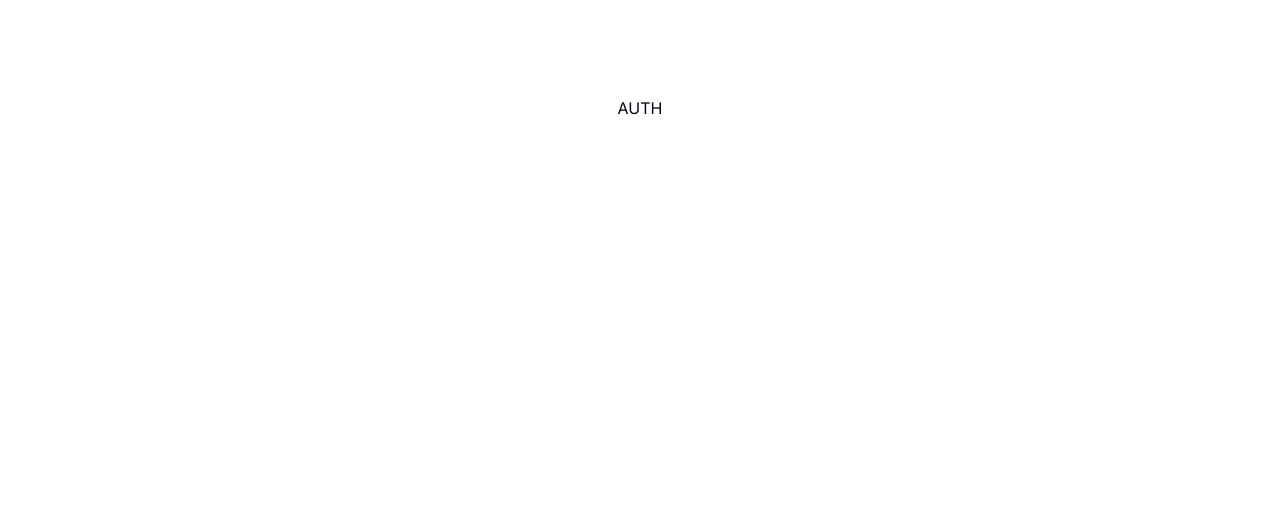
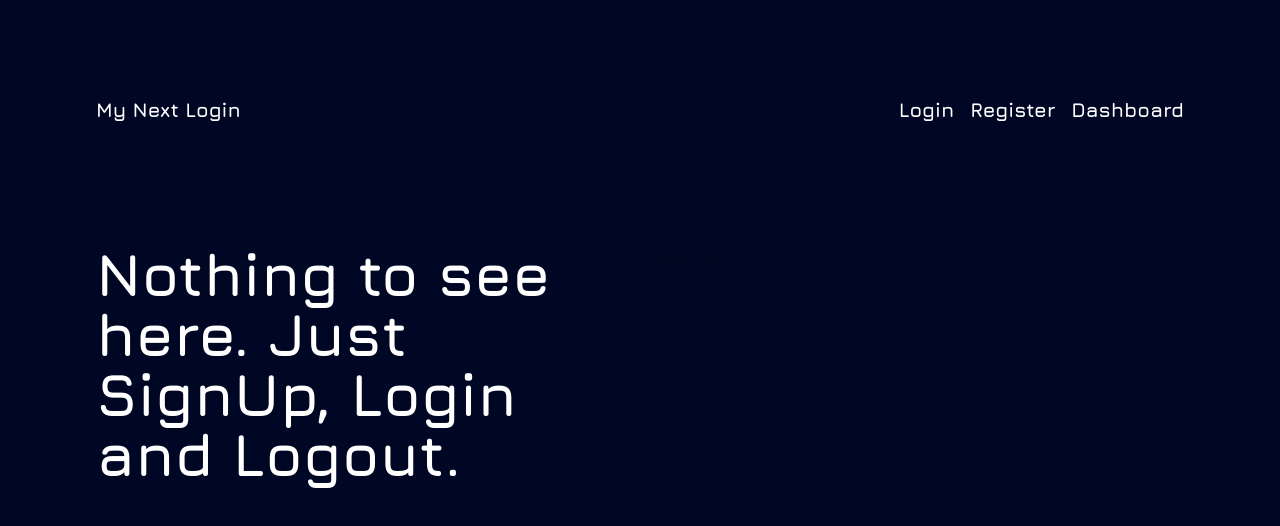
Before and after one commit to timgarciaa/My-Next-Login, a Next.js app: page / in a window 1280 px wide. Shown: the top 526 px of the page. Built offline with nearby package versions, Linux system fonts and the light colour scheme.

Commit message:
Update components.json, globals.css, layout.tsx, page.tsx, and tailwind.config.ts

```diff
--- a/src/app/globals.css
+++ b/src/app/globals.css
@@ -19,7 +19,7 @@ body,
     --popover: 0 0% 100%;
     --popover-foreground: 222.2 84% 4.9%;
 
-    --primary: 222.2 47.4% 11.2%;
+    --primary: 229 100% 7%;
     --primary-foreground: 210 40% 98%;
 
     --secondary: 210 40% 96.1%;
--- a/src/app/layout.tsx
+++ b/src/app/layout.tsx
@@ -1,8 +1,9 @@
 import type { Metadata } from 'next';
-import { Inter } from 'next/font/google';
+import { Inter, Jura } from 'next/font/google';
 import './globals.css';
 
 const inter = Inter({ subsets: ['latin'] });
+const jura = Jura({ subsets: ['latin'], weight: ['400', '700'] });
 
 export const metadata: Metadata = {
   title: 'My Next Login',
@@ -16,7 +17,7 @@ export default function RootLayout({
 }) {
   return (
     <html lang="en">
-      <body className={inter.className}>
+      <body className={jura.className}>
         {children}
       </body>
     </html>
--- a/src/app/page.tsx
+++ b/src/app/page.tsx
@@ -1,7 +1,21 @@
+import Header from '@/components/home/header';
+
 export default function Home() {
   return (
-    <main className="flex min-h-screen flex-col items-center justify-between p-24">
-      AUTH
+    <main className='flex min-h-screen flex-col items-center p-24 bg-primary'>
+      <Header />
+
+      <div className='flex flex-row w-full mt-20'>
+        <div className='w-full'>
+          <h1 className='font-bold text-6xl text-white'>
+            Nothing to see here. Just SignUp, Login and Logout.
+          </h1>
+        </div>
+
+        <div className='w-full'>
+          <h1>image here</h1>
+        </div>
+      </div>
     </main>
   );
 }
--- /dev/null
+++ b/src/components/home/header.tsx
@@ -0,0 +1,35 @@
+import Link from 'next/link';
+import React from 'react';
+
+type Props = {};
+
+function header({}: Props) {
+  return (
+    <header className='flex justify-between w-full mb-10'>
+      <Link href='/'>
+        <h1 className='font-bold text-xl text-white'>My Next Login</h1>
+      </Link>
+      <nav>
+        <ul className='flex space-x-4'>
+          <li>
+            <Link href='/auth/login'>
+              <p className='font-bold text-xl text-white'>Login</p>
+            </Link>
+          </li>
+          <li>
+            <Link href='/register' className='font-bold text-xl text-white'>
+              Register
+            </Link>
+          </li>
+          <li>
+            <Link href='/dashboard' className='font-bold text-xl text-white'>
+              Dashboard
+            </Link>
+          </li>
+        </ul>
+      </nav>
+    </header>
+  );
+}
+
+export default header;
--- a/tailwind.config.ts
+++ b/tailwind.config.ts
@@ -1,4 +1,5 @@
 import type { Config } from 'tailwindcss';
+import tailwindCSSAnimate from 'tailwindcss-animate';
 
 const config: Config = {
   content: [
@@ -7,7 +8,71 @@ const config: Config = {
     './src/app/**/*.{js,ts,jsx,tsx,mdx}',
   ],
   theme: {
+    colors: {
+      primary_blue: '#000726',
+    },
+    container: {
+      center: true,
+      padding: '2rem',
+      screens: {
+        '2xl': '1400px',
+      },
+    },
     extend: {
+      colors: {
+        border: 'hsl(var(--border))',
+        input: 'hsl(var(--input))',
+        ring: 'hsl(var(--ring))',
+        background: 'hsl(var(--background))',
+        foreground: 'hsl(var(--foreground))',
+        primary: {
+          DEFAULT: 'hsl(var(--primary))',
+          foreground: 'hsl(var(--primary-foreground))',
+        },
+        secondary: {
+          DEFAULT: 'hsl(var(--secondary))',
+          foreground: 'hsl(var(--secondary-foreground))',
+        },
+        destructive: {
+          DEFAULT: 'hsl(var(--destructive))',
+          foreground: 'hsl(var(--destructive-foreground))',
+        },
+        muted: {
+          DEFAULT: 'hsl(var(--muted))',
+          foreground: 'hsl(var(--muted-foreground))',
+        },
+        accent: {
+          DEFAULT: 'hsl(var(--accent))',
+          foreground: 'hsl(var(--accent-foreground))',
+        },
+        popover: {
+          DEFAULT: 'hsl(var(--popover))',
+          foreground: 'hsl(var(--popover-foreground))',
+        },
+        card: {
+          DEFAULT: 'hsl(var(--card))',
+          foreground: 'hsl(var(--card-foreground))',
+        },
+      },
+      borderRadius: {
+        lg: 'var(--radius)',
+        md: 'calc(var(--radius) - 2px)',
+        sm: 'calc(var(--radius) - 4px)',
+      },
+      keyframes: {
+        'accordion-down': {
+          from: { height: '0' },
+          to: { height: 'var(--radix-accordion-content-height)' },
+        },
+        'accordion-up': {
+          from: { height: 'var(--radix-accordion-content-height)' },
+          to: { height: '0' },
+        },
+      },
+      animation: {
+        'accordion-down': 'accordion-down 0.2s ease-out',
+        'accordion-up': 'accordion-up 0.2s ease-out',
+      },
       backgroundImage: {
         'gradient-radial': 'radial-gradient(var(--tw-gradient-stops))',
         'gradient-conic':
@@ -15,6 +80,6 @@ const config: Config = {
       },
     },
   },
-  plugins: [],
+  plugins: [tailwindCSSAnimate],
 };
 export default config;
```
Also changed, not shown: components.json.
